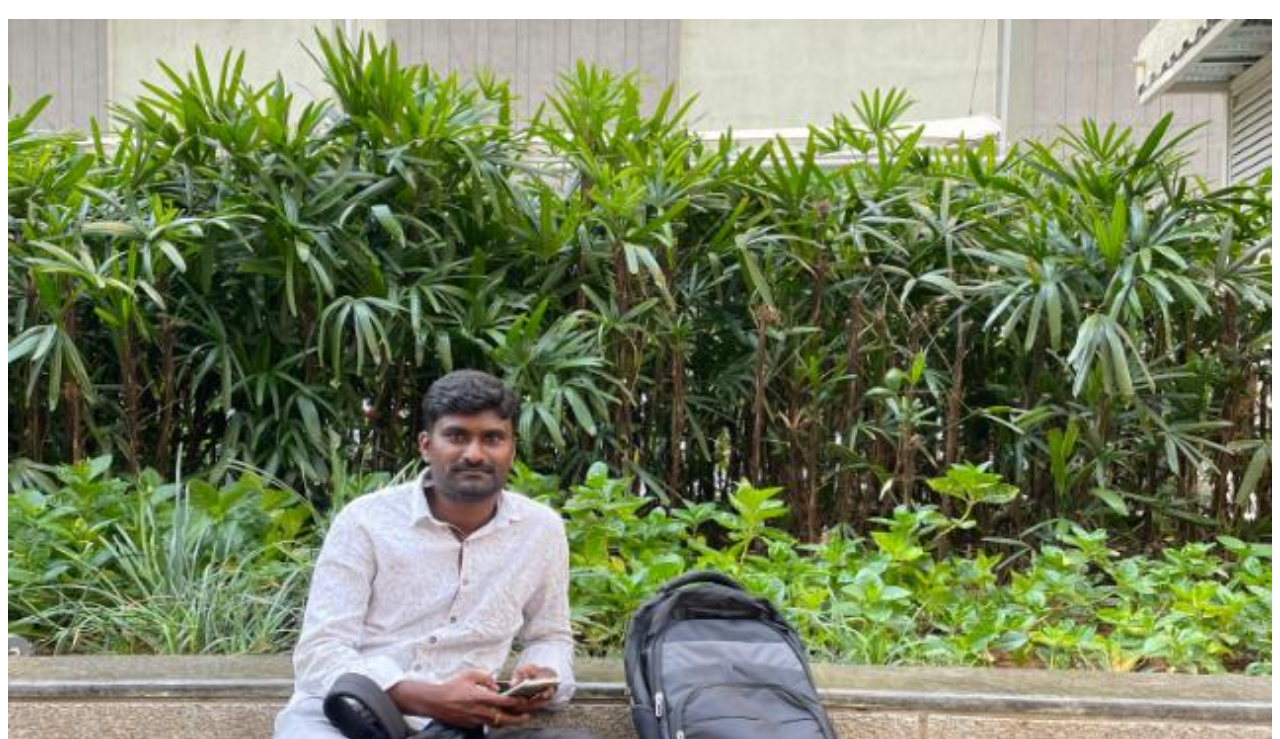
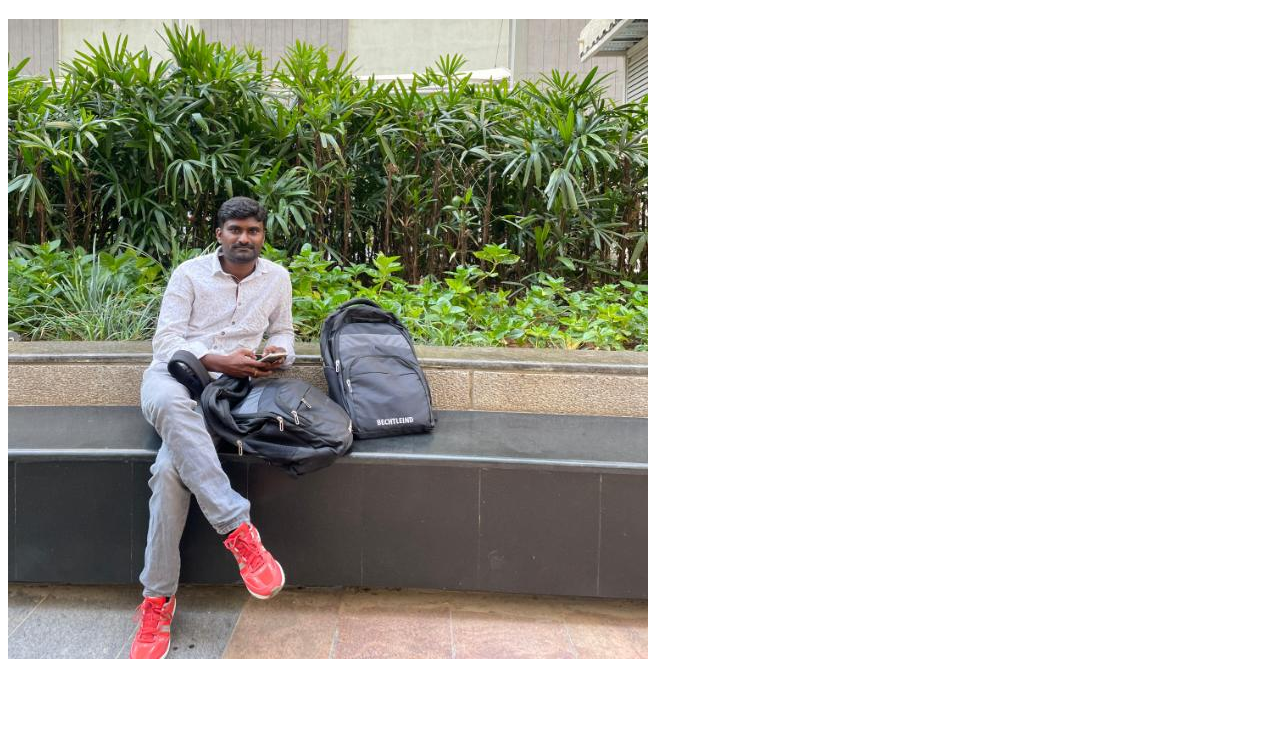
Before and after one commit to SatishAero/image, a plain HTML site: page index.html in a window 1280 px wide. Shown: the part 61-800 px from the top of the page. Drawn offline with Linux system fonts and the light colour scheme.

Commit message:
files are added1

```diff
--- a/index.html
+++ b/index.html
@@ -7,6 +7,6 @@
 </head>
 <body>
     <h1 style="text-align: center;">Hi this is satish</h1>
-    <img src="./file.jpeg" style="width: 100%;height: 100%;"/>
+    <img src="./file.jpeg" style="background-size: cover;"/>
 </body>
 </html>
```
